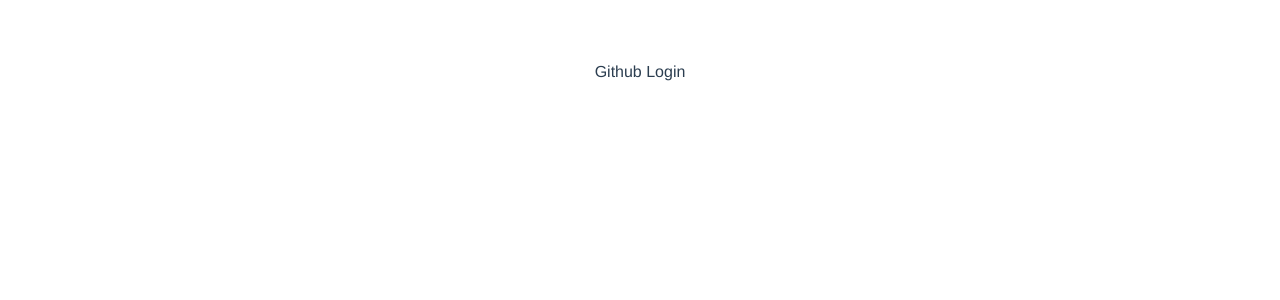
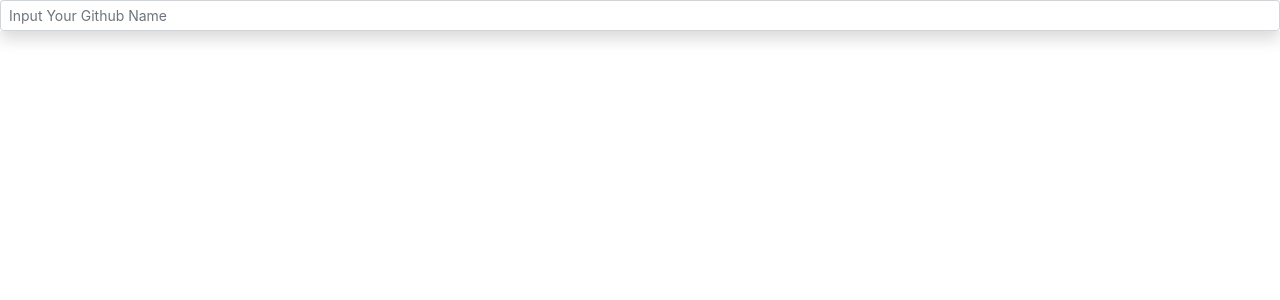
Before and after one commit to DongHwani/commit-plan, a Vue app: page / in a window 1280 px wide. Before the commit this address led to /login. Shown: the top 300 px of the page. Built offline with nearby package versions, Linux system fonts and the light colour scheme.

Commit message:
Refactor : Add Props, Event기능 추가

```diff
--- a/package.json
+++ b/package.json
@@ -12,6 +12,7 @@
     "bootstrap": "^4.5.3",
     "bootstrap-vue": "^2.21.2",
     "core-js": "^2.5.7",
+    "randomstring": "^1.1.5",
     "vue": "^2.6.11",
     "vue-router": "^3.4.9"
   },
--- a/src/App.vue
+++ b/src/App.vue
@@ -1,26 +1,51 @@
 <template>
   <div id="app">
-      <LoginView></LoginView>
+      <SearchView v-on:search="searchRepositories"></SearchView>
+      <ListView v-bind:repositories="repositories"></ListView>
   </div>
 </template>
 
 <script>
-import LoginView from './views/LoginView.vue'
+import SearchView from './components/SearchView'
+import ListView from './components/ListView'
+import { fetchRepositories } from './api/index.js'
 
 export default {
-  components:{
-    LoginView,
+  data: function() {
+    return {
+      repositories: []
+    }
+  },
+  methods: {
+    searchRepositories(keyword){
+     if(this.repositories.length > 0) {
+       this.repositories = [];
+     }
+     fetchRepositories(keyword)
+        .then(response => {
+            for(var i=0;i<response.data.length;i++){
+                response.data[i].color ="white"
+                console.log(response.data)
+                this.repositories.push(response.data[i])
+            }
+        })
+        .catch(error => {
+          const errorCode = error.response.status
+          if(errorCode === 404) {
+            alert("해당 리포지토리를 찾을 수 없습니다")
+          }
+        })
+
+    },
+
+  },
+  components : {
+     SearchView,
+     ListView
   }
 }
 </script>
 
 <style>
-#app {
-  font-family: Avenir, Helvetica, Arial, sans-serif;
-  -webkit-font-smoothing: antialiased;
-  -moz-osx-font-smoothing: grayscale;
-  text-align: center;
-  color: #2c3e50;
-  margin-top: 60px;
-}
+
 </style>
--- a/src/api/index.js
+++ b/src/api/index.js
@@ -0,0 +1,11 @@
+import axios from 'axios'
+
+const config = {
+    baseUrl : 'https://api.github.com'
+}
+
+function fetchRepositories(keyword){
+    return axios.get(`${config.baseUrl}/users/`+`${keyword}/repos`)
+}
+
+export { fetchRepositories }
--- /dev/null
+++ b/src/components/ListView.vue
@@ -0,0 +1,36 @@
+<template>
+  <div>
+      <b-list-group-item v-for="(repository, index) in repositories" :key="index"
+       @mouseover="mouseOver(index)" @mouseout="mouseOut(index)" @click="itemClick(repository.name)"
+       :style="{backgroundColor: repository.color}">
+          {{ repository.name }}
+      </b-list-group-item>
+
+  </div>
+
+</template>
+
+<script>
+
+
+export default {
+    props: ['repositories'],
+    methods: {
+        mouseOver(index) {
+            this.repositories[index].color = "blue";
+        },
+        mouseOut(index) {
+            this.repositories[index].color = "white";
+        },
+        itemClick(repository){
+            console.log(repository)
+
+        }
+    },
+
+}
+</script>
+
+<style>
+
+</style>
--- /dev/null
+++ b/src/components/SearchView.vue
@@ -0,0 +1,29 @@
+<template>
+  <div class="inputBox shadow">
+      <b-form-input size="sm"
+          type="text" placeholder="Input Your Github Name"
+          v-on:keyup.enter="search" required
+          v-model="keyword" >
+      </b-form-input>
+  </div>
+</template>
+
+<script>
+export default {
+    data(){
+      return {
+          keyword: ""
+        }
+    },
+    methods: {
+        search() {
+          this.$emit('search', this.keyword)
+        }
+    }
+}
+</script>
+
+<style>
+
+
+</style>
--- a/src/main.js
+++ b/src/main.js
@@ -1,6 +1,5 @@
 import Vue from 'vue'
 import App from './App.vue'
-import { router } from './routes/index.js'
 
 import BootstrapVue from 'bootstrap-vue'
 import 'bootstrap/dist/css/bootstrap.min.css'
@@ -10,6 +9,5 @@
 Vue.config.productionTip = false
 
 new Vue({
-  router,
   render: h => h(App),
 }).$mount('#app')
--- a/src/routes/index.js
+++ /dev/null
@@ -1,24 +0,0 @@
-import Vue from 'vue'
-import VueRouter from 'vue-router'
-import RepositoriesView from '../views/RepositoriesView.vue'
-import LoginView from '../views/LoginView.vue'
-
-Vue.use(VueRouter)
-
-export const router = new VueRouter({
-    mode : 'history',
-    routes : [
-        {
-            path : '/',
-            redirect : '/login'
-        },
-        {
-            path: '/repositories',
-            component : RepositoriesView,
-        },
-        {
-            path: '/login',
-            component: LoginView
-        }
-    ]
-})
--- a/src/views/LoginView.vue
+++ /dev/null
@@ -1,15 +0,0 @@
-<template>
-  <div>
-      Github Login
-  </div>
-</template>
-
-<script>
-export default {
-
-}
-</script>
-
-<style>
-
-</style>
--- a/src/views/RepositoriesView.vue
+++ /dev/null
@@ -1,51 +0,0 @@
-<template>
-  <div>
-      <b-list-group-item v-for="(repository, index) in repositories" :key="index"
-       @mouseover="mouseOver(index)" @mouseout="mouseOut(index)"
-       :style="{backgroundColor: repository.color}">
-          {{ repository.name }}
-      </b-list-group-item>
-
-  </div>
-
-</template>
-
-<script>
-import axios from 'axios'
-
-const config = {
-    baseUrl : 'https://api.github.com'
-}
-
-export default {
-    data(){
-        return {
-            repositories : []
-        }
-    },
-    methods: {
-        mouseOver(index) {
-            this.repositories[index].color = "blue";
-        },
-        mouseOut(index) {
-            this.repositories[index].color = "white";
-        }
-    },
-    created() {
-        axios.get(`${config.baseUrl}/users/DongHwani/repos`)
-        .then(response => {
-                  for(var i=0;i<response.data.length;i++){
-                    response.data[i].color ="white"
-                    this.repositories.push(response.data[i])
-                  }
-            }
-        )
-        .catch(error => console.log(error))
-    },
-
-}
-</script>
-
-<style>
-
-</style>
```
Also changed, not shown: 1 other file (tests, documents, lock files or other folders).
